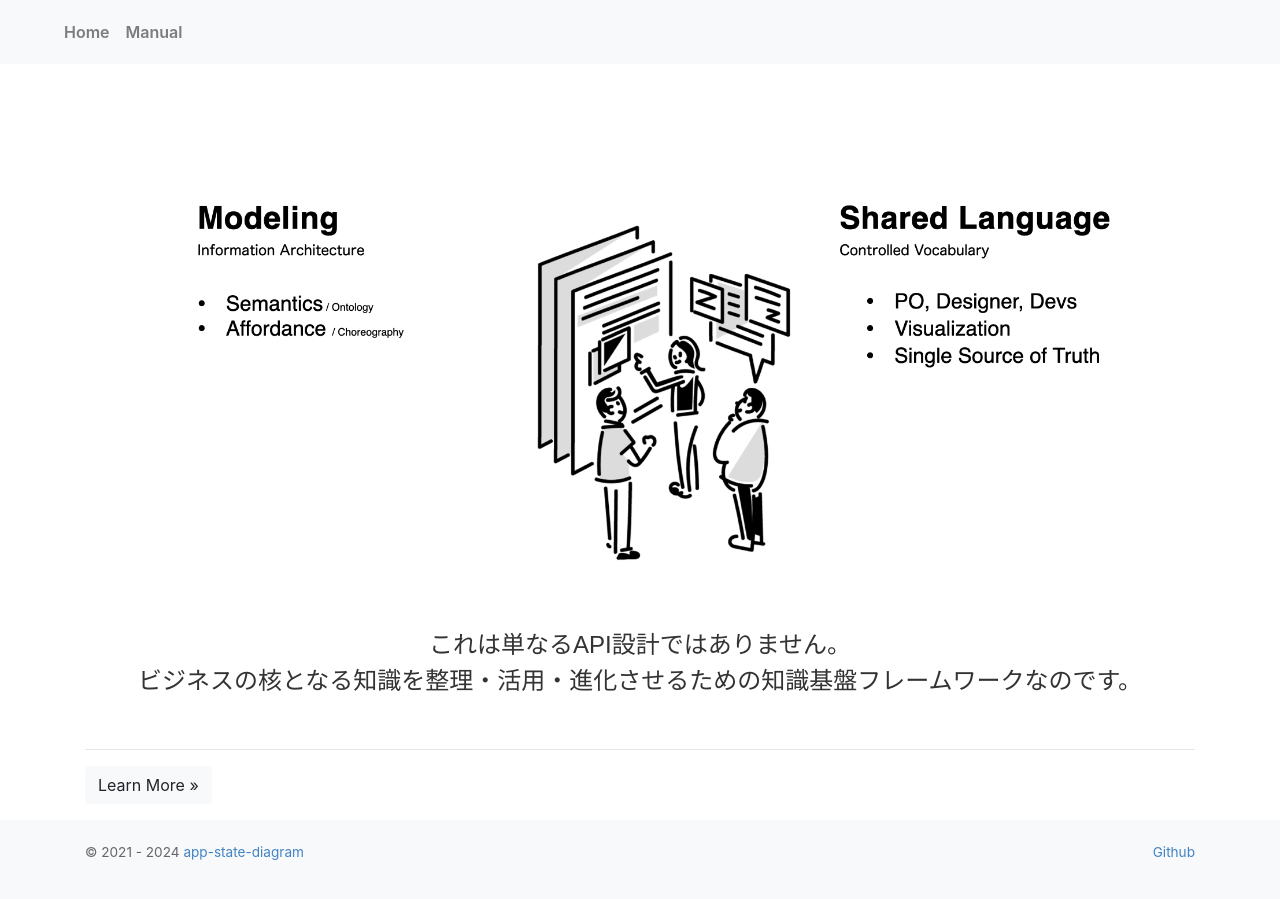
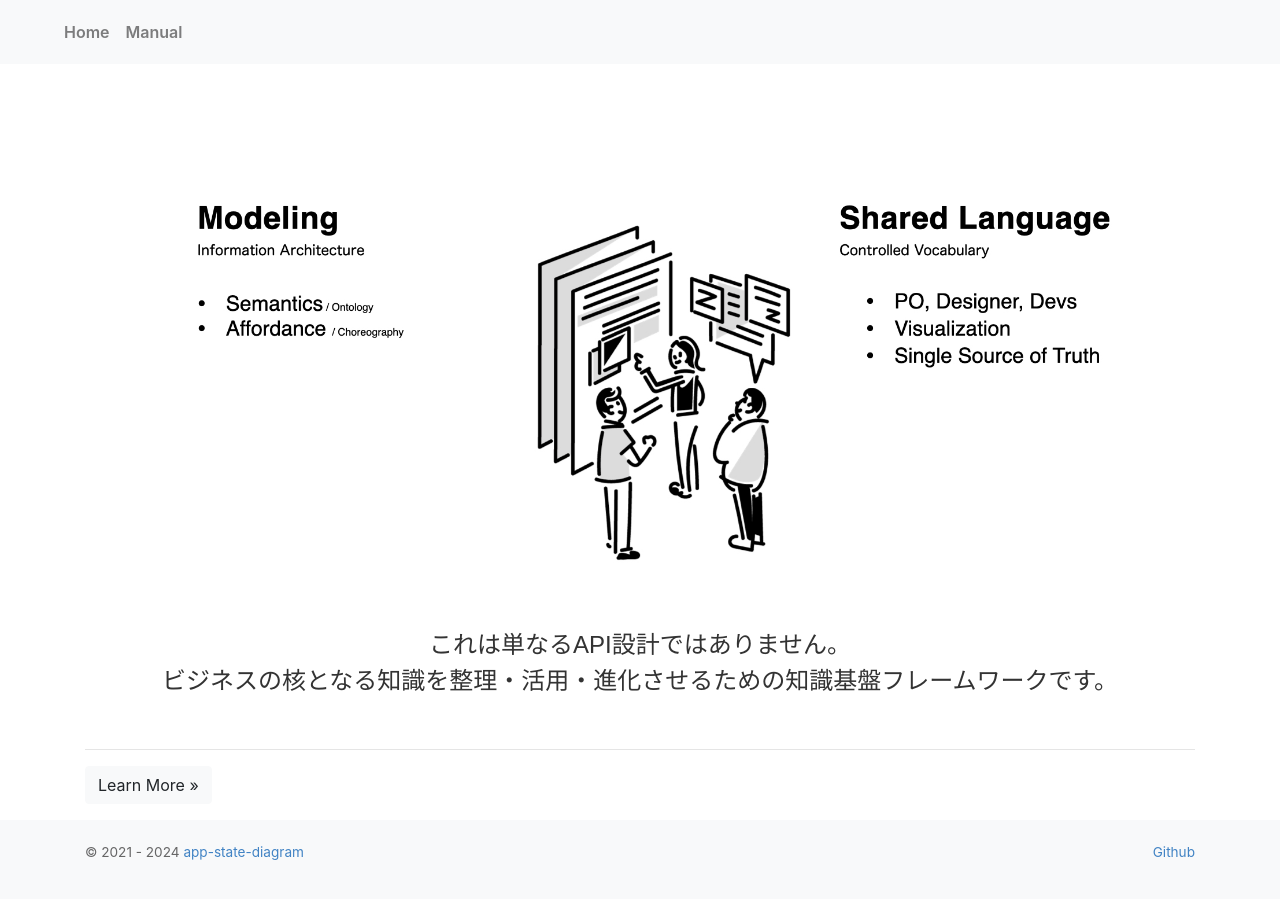
Before and after one commit to alps-asd/alps-asd.github.io, a Jekyll site: the page built from manuals/1.0/ja/slide.md, in a window 1280 px wide and 900 px high, scrolled down 2431 px. Built offline with Jekyll 4.4.1, drawn with Linux system fonts in a browser that asks for light colours.

Commit message:
少し控えめな表現に
Corrected the Japanese slide description to remove redundant phrasing, enhancing clarity and readability. The change involves a minor edit to more accurately convey the intent of the framework.

```diff
--- a/manuals/1.0/ja/slide.md
+++ b/manuals/1.0/ja/slide.md
@@ -36,7 +36,7 @@ permalink: /manuals/1.0/ja/slide.html
 ---
 
 <img src="/images/slide/app-state-diagram.004.jpeg" alt="左側にモデリングの要素（セマンティクス/オントロジー、アフォーダンス/振付）、右側に共有言語の特徴（PO、デザイナー、開発者間の共通言語、可視化、単一の情報源）を示した図">
-<p class="description">これは単なるAPI設計ではありません。<br>ビジネスの核となる知識を整理・活用・進化させるための知識基盤フレームワークなのです。</p>
+<p class="description">これは単なるAPI設計ではありません。<br>ビジネスの核となる知識を整理・活用・進化させるための知識基盤フレームワークです。</p>
 ---
 
 <a class="intl btn btn-light" id="learn" href="/manuals/1.0/en/index.html">
```
